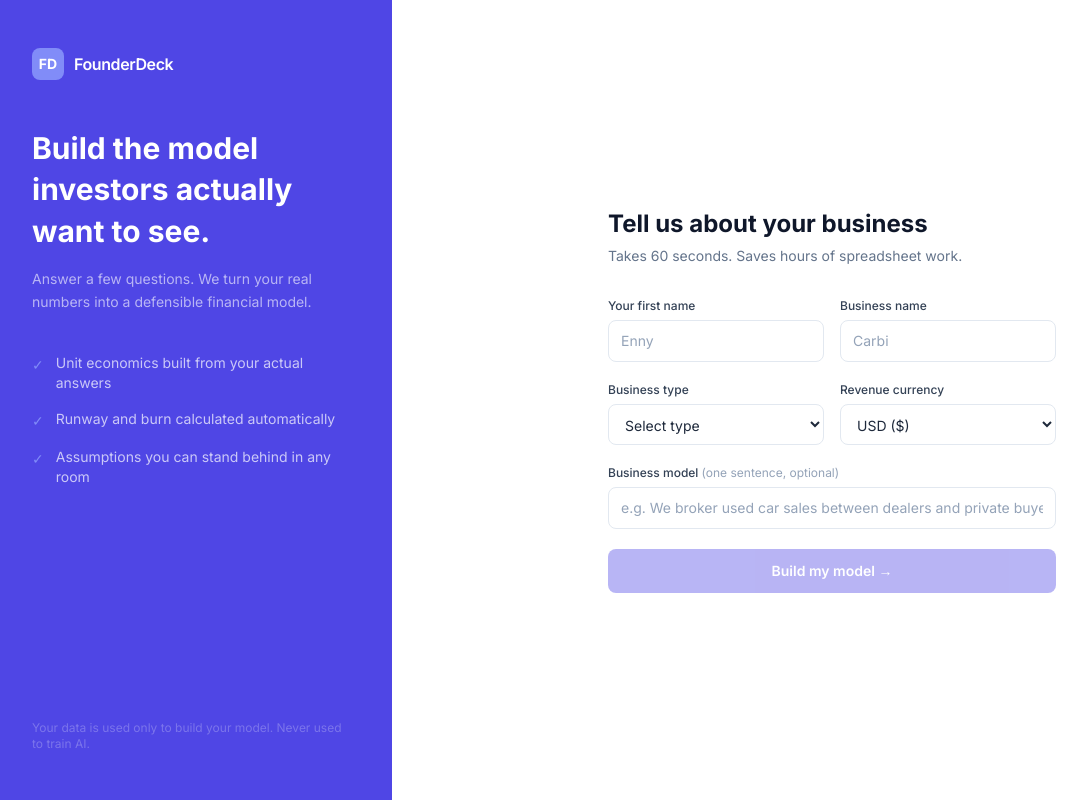
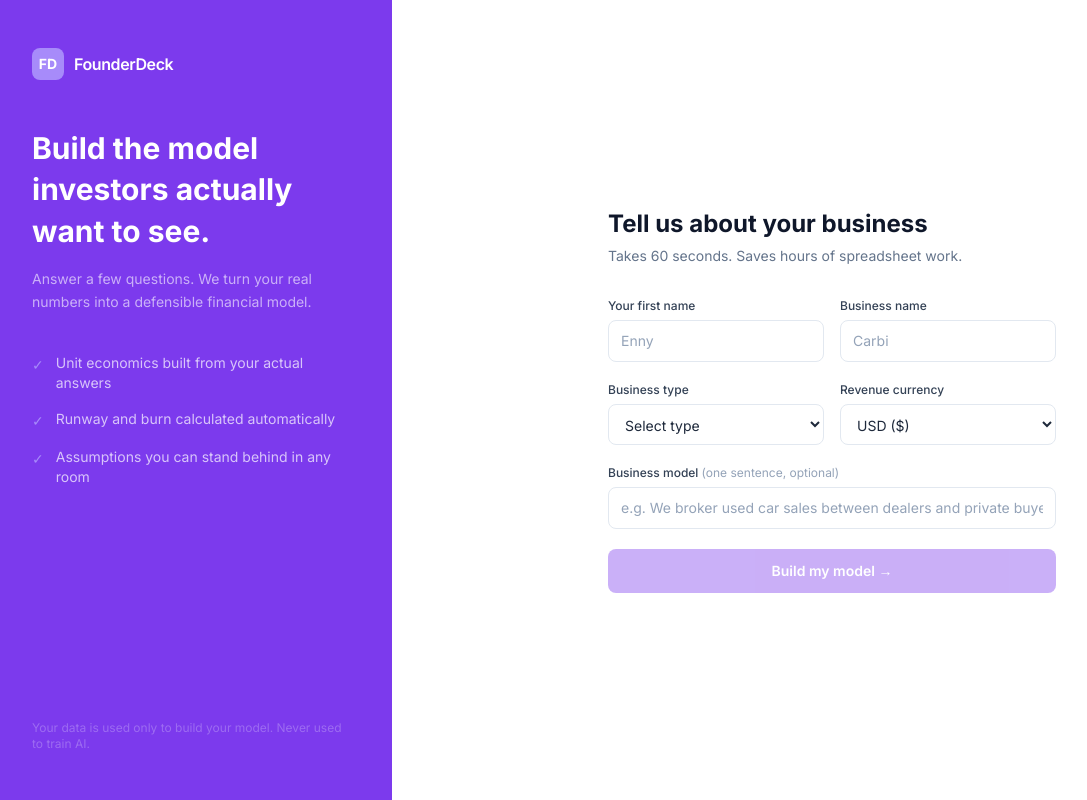
Before and after one commit to gotnochoice/play_around, a Next.js app in the folder apps/web/: page /chat in a window 1280 px wide. Shown: the whole page, without its empty margins (8-1095 px from the left). Built offline with nearby package versions, Linux system fonts and the light colour scheme.

Commit message:
Update tailwind.config.ts

```diff
--- a/apps/web/tailwind.config.ts
+++ b/apps/web/tailwind.config.ts
@@ -10,9 +10,9 @@ const config: Config = {
     extend: {
       colors: {
         brand: {
-          navy: '#4F46E5',
-          blue: '#818CF8',
-          light: '#EEF2FF',
+          navy: '#7C3AED',
+          blue: '#A78BFA',
+          light: '#F5F3FF',
         },
       },
       fontFamily: {
```
